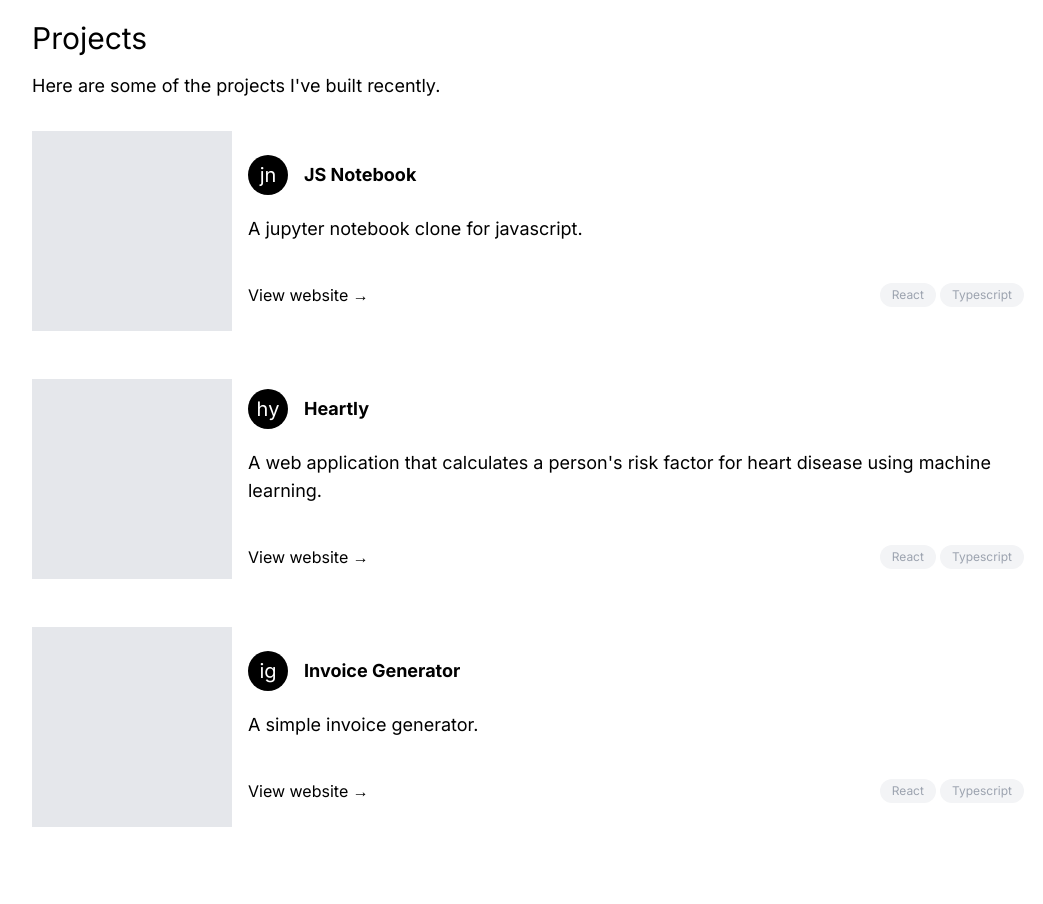
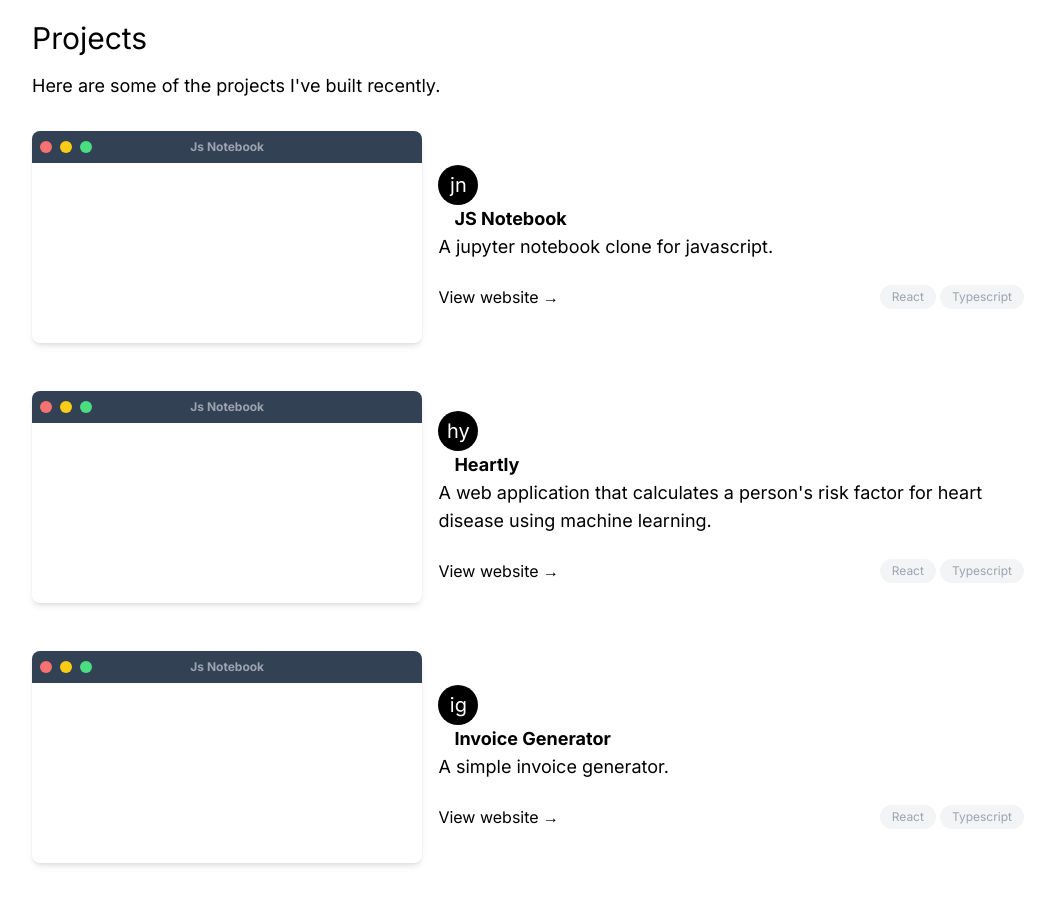
Before and after one commit to ranasun/randya.dev, a React (Vite) app: page / in a window 1280 px wide. Shown: the part 760-1664 px from the top of the page, without its empty margins (112-1155 px from the left). Built offline with nearby package versions, Linux system fonts and the light colour scheme.

Commit message:
Add screenshot component to card

```diff
--- a/src/Card.tsx
+++ b/src/Card.tsx
@@ -1,4 +1,5 @@
 import { ReactNode } from 'react';
+import Screenshot from './Screenshot';
 
 interface Props {
 	children: ReactNode;
@@ -7,25 +8,29 @@ interface Props {
 export const Card: React.FC<Props> = ({ children }) => {
 	return (
 		<div className="w-full my-4 flex gap-4 items-center flex-col md:flex-row py-4">
-			<div className="w-full md:w-[200px]">
-				<div className="h-[200px] w-full md:w-[200px] bg-gray-200"></div>
+			<div className="w-full md:w-2/5 h-full">
+				<Screenshot
+					imgUrl={
+						'https://raw.githubusercontent.com/ranasun/js-notebook/main/screenshot.png'
+					}
+				/>
 			</div>
-			<div className="w-full">{children}</div>
+			<div className="w-full md:w-3/5">{children}</div>
 		</div>
 	);
 };
 
 export const CardTitle: React.FC<Props> = ({ children }) => {
-	return <div className="flex items-center ">{children}</div>;
+	return <div className="">{children}</div>;
 };
 
 export const CardText: React.FC<Props> = ({ children }) => {
-	return <p className="mt-5 text-lg">{children}</p>;
+	return <p className="text-lg">{children}</p>;
 };
 
 export const CardFooter: React.FC<Props> = ({ children }) => {
 	return (
-		<div className="mt-8 flex gap-2 items-start flex-col-reverse justify-between md:flex-row md:items-end">
+		<div className="mt-4 flex gap-2 items-start flex-col-reverse justify-between md:flex-row md:items-end">
 			{children}
 		</div>
 	);
```
